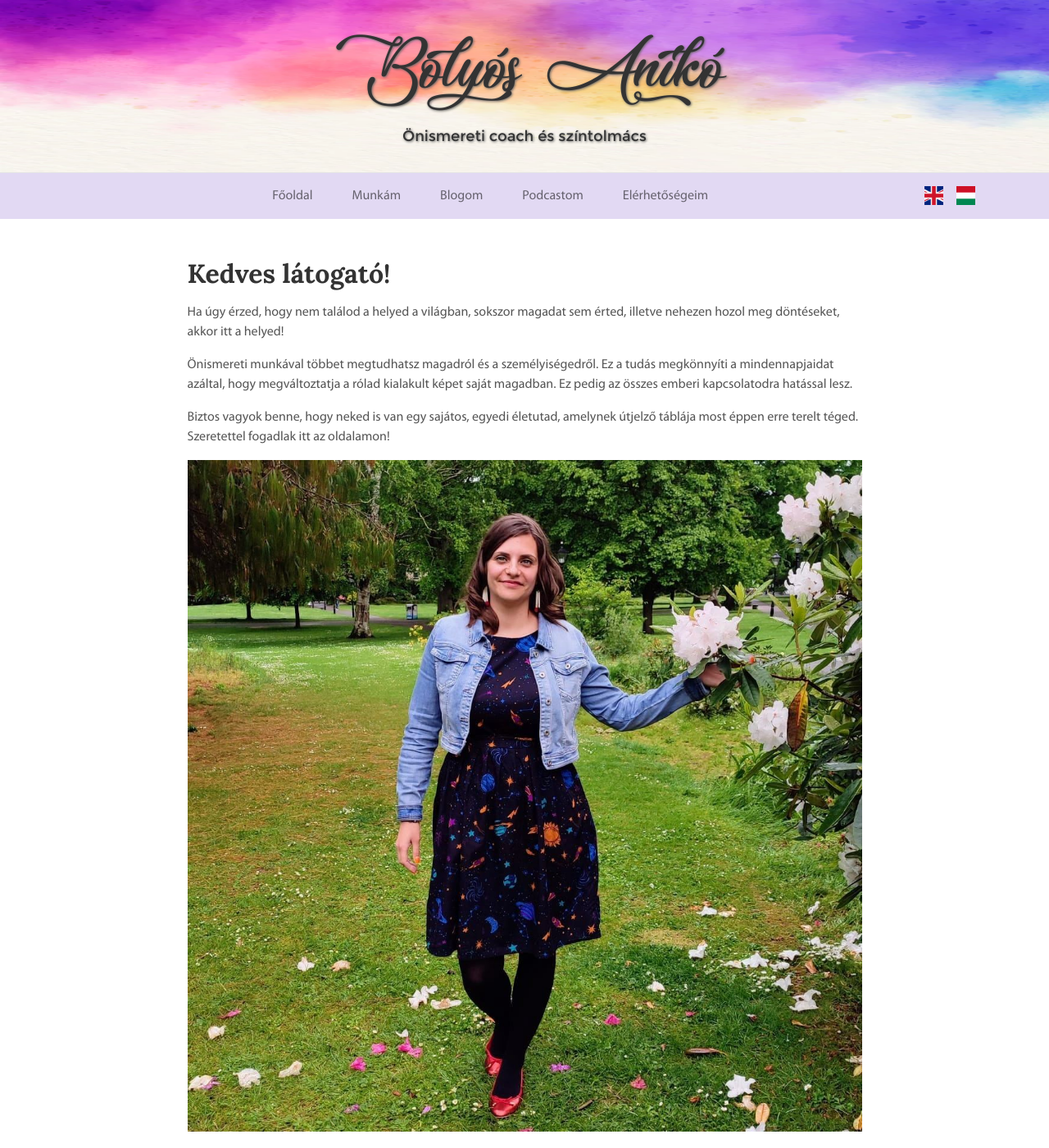
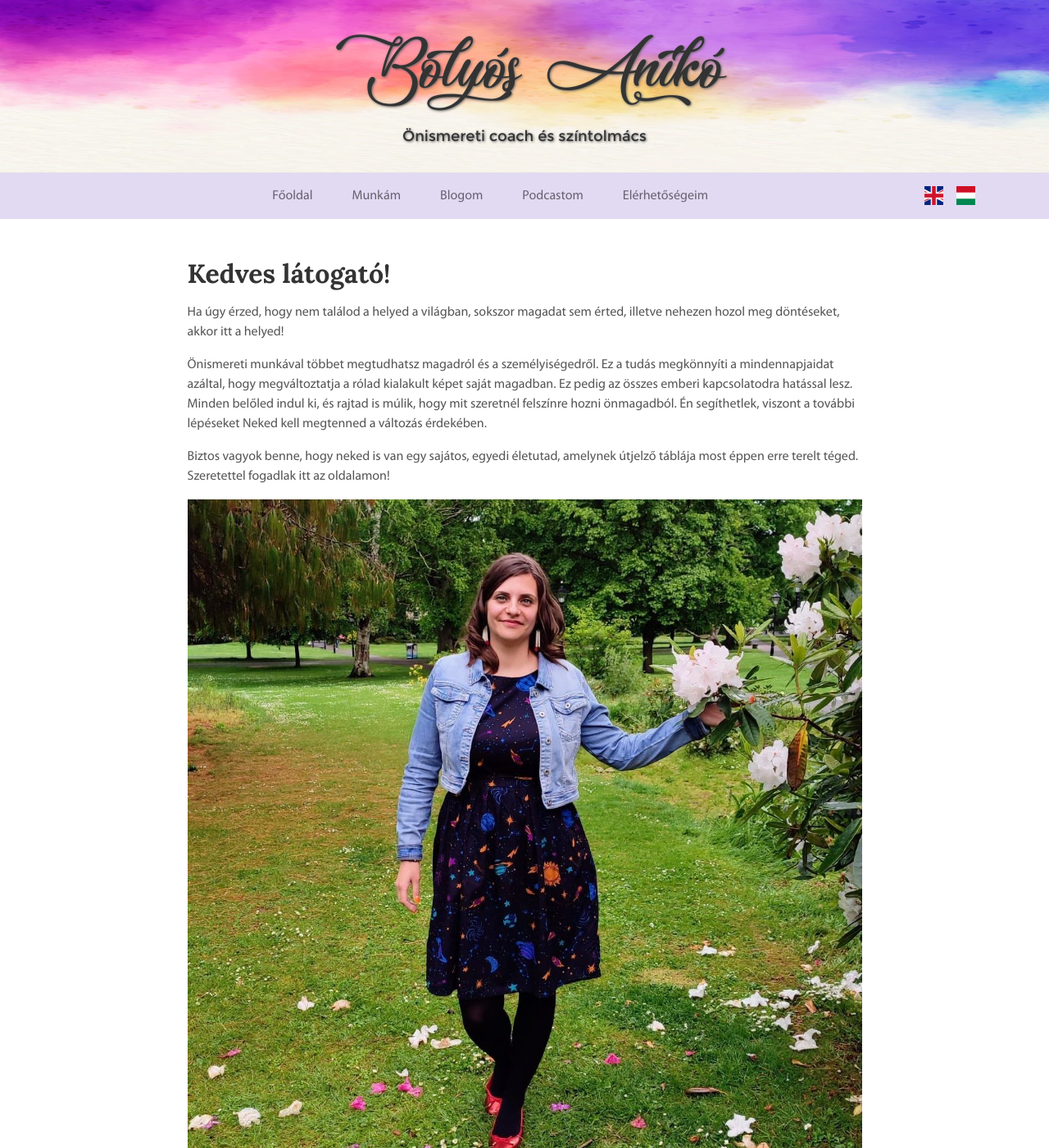
Before and after one commit to bolyosaniko/bolyosaniko.github.io, a Jekyll site: the page built from index_hu.markdown, in a window 1280 px wide and 1400 px high. Shown: the whole window at 82% size. Built offline with Jekyll 4.4.1, drawn with Linux system fonts in a browser that asks for light colours; some of the changed text lies outside the part shown.

Commit message:
amend index content

```diff
--- a/index_en.markdown
+++ b/index_en.markdown
@@ -28,7 +28,7 @@ feedback:
 
 If you feel that you can't find your place in the world, often don't understand yourself or have difficulty making decisions, then this is the place for you!
 
-Through self-awareness work you can learn more about yourself and your personality. This knowledge will make your everyday life easier by changing the way you see yourself. And this will affect all your human relationships.
+Through self-awareness work you can learn more about yourself and your personality. This knowledge will make your everyday life easier by changing the way you see yourself. And this will affect all your human relationships. It all starts from within you, and it's up to you what you want to bring out of yourself. I can help you, but you have to take the next steps to change.
 
 I am sure that you have your own unique life journey, and that the signposts have just pointed you in this direction. I welcome you here on my site!
 
--- a/index_hu.markdown
+++ b/index_hu.markdown
@@ -34,10 +34,10 @@ feedback:
 
 Ha úgy érzed, hogy nem találod a helyed a világban, sokszor magadat sem érted, illetve nehezen hozol meg döntéseket, akkor itt a helyed!
 
-Önismereti munkával többet megtudhatsz magadról és a személyiségedről. Ez a tudás megkönnyíti a mindennapjaidat azáltal, hogy megváltoztatja a rólad kialakult képet saját magadban. Ez pedig az összes emberi kapcsolatodra hatással lesz.
+Önismereti munkával többet megtudhatsz magadról és a személyiségedről. Ez a tudás megkönnyíti a mindennapjaidat azáltal, hogy megváltoztatja a rólad kialakult képet saját magadban. Ez pedig az összes emberi kapcsolatodra hatással lesz. Minden belőled indul ki, és rajtad is múlik, hogy mit szeretnél felszínre hozni önmagadból. Én segíthetlek, viszont a további lépéseket Neked kell megtenned a változás érdekében.
 
 Biztos vagyok benne, hogy neked is van egy sajátos, egyedi életutad, amelynek útjelző táblája most éppen erre terelt téged. Szeretettel fogadlak itt az oldalamon!
 
 ![](/assets/img/aniko.jpg)
 
-Bolyós Anikó vagyok. Szeretett hivatásom a léleksegítés, illetve iránymutatás azoknak, akik egy kicsit elakadva érzik magukat az útjuk során. Abban hiszek, hogy a munkásságomhoz a folyamatos fejlődés mellett a tapasztalatok is elengedhetetlenek, ezért mindenkitől, aki megtisztel a bizalmával, magam is sokat tanulok. Mindannyian mások vagyunk, viszont egy a közös bennünk: szeretetre és megértésre vágyunk. Mindig teljes szívvel, odaadással és kellő alázattal végzem a munkám, és így is várom a kedves vendégeimet személyesen és az online térben.
+Bolyós Anikó vagyok. Szeretett hivatásom az irány megtalálása azoknak, akik egy kicsit elakadva érzik magukat az útjuk során. Abban hiszek, hogy a munkásságomhoz a folyamatos fejlődés mellett a tapasztalatok is elengedhetetlenek, ezért mindenkitől, aki megtisztel a bizalmával, magam is sokat tanulok. Mindannyian mások vagyunk, viszont egy a közös bennünk: szeretetre és megértésre vágyunk. Mindig teljes szívvel, odaadással és kellő alázattal végzem a munkám, és így is várom a kedves vendégeimet személyesen és az online térben.
```
